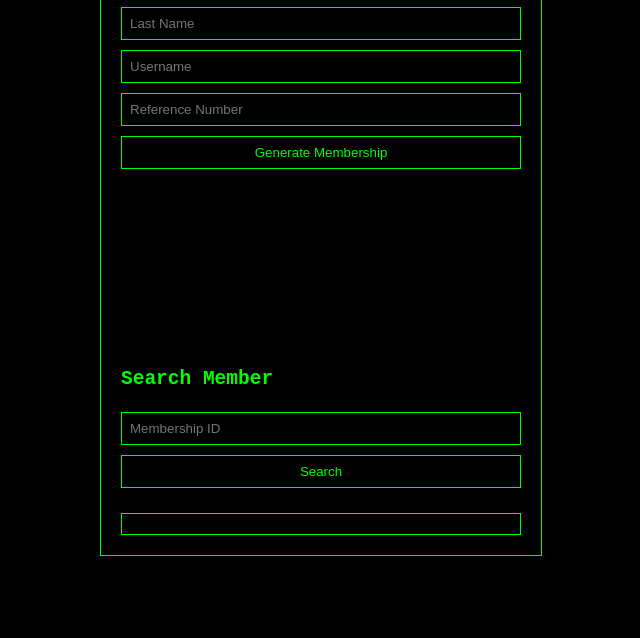
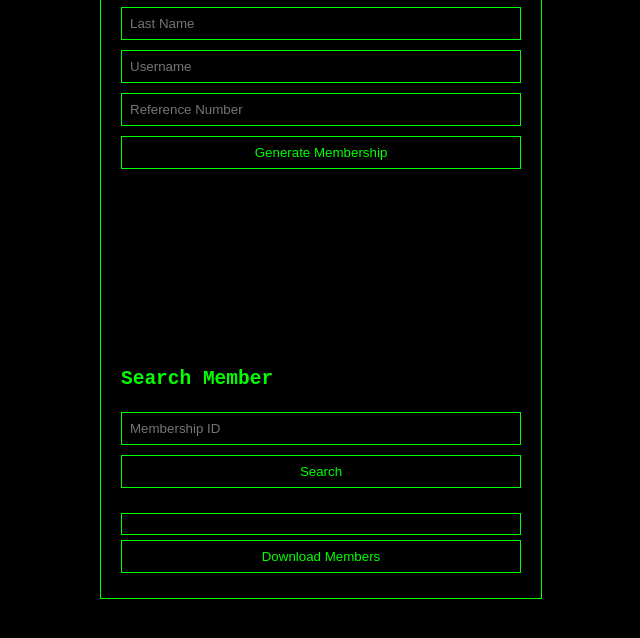
Before and after one commit to deety942/itm, a plain HTML site: page index.html in a window 1280 px wide. Shown: the part 186-824 px from the top of the page, without its empty margins (319-959 px from the left). Drawn offline with Linux system fonts and the light colour scheme.

Commit message:
Update index.html

```diff
--- a/index.html
+++ b/index.html
@@ -59,6 +59,7 @@
         <button onclick="searchMember()">Search</button>
     </div>
     <div id="memberInfo"></div>
+    <button onclick="downloadMembers()">Download Members</button>
 </div>
 <script>
     function generateMembership() {
@@ -124,6 +125,31 @@
                 document.getElementById("memberInfo").innerHTML = `<p>${error.message}</p>`;
             });
     }
+
+    function downloadMembers() {
+        fetch('/get_all_members')
+            .then(response => response.json())
+            .then(members => {
+                let text = "First Name,Last Name,Username,Reference Number,Membership Number\n";
+
+                for (const memberId in members) {
+                    const member = members[memberId];
+                    text += `${member.firstName},${member.lastName},${member.username},${member.referenceNumber},${memberId}\n`;
+                }
+
+                const element = document.createElement('a');
+                element.setAttribute('href', 'data:text/plain;charset=utf-8,' + encodeURIComponent(text));
+                element.setAttribute('download', 'members.txt');
+                element.style.display = 'none';
+                document.body.appendChild(element);
+                element.click();
+                document.body.removeChild(element);
+            })
+            .catch(error => {
+                console.error('Error:', error);
+                alert('Could not download members.');
+            });
+    }
 </script>
 </body>
 </html>
```
